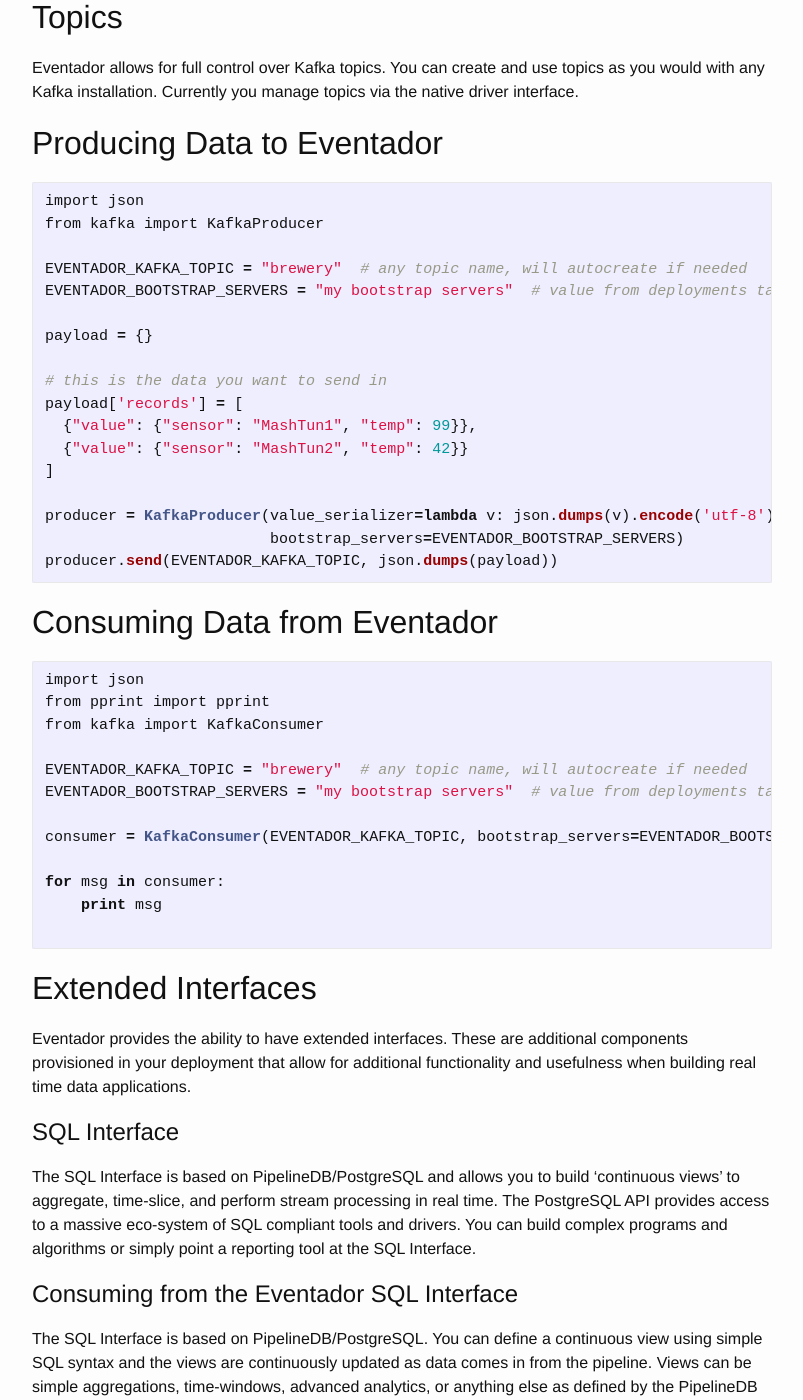
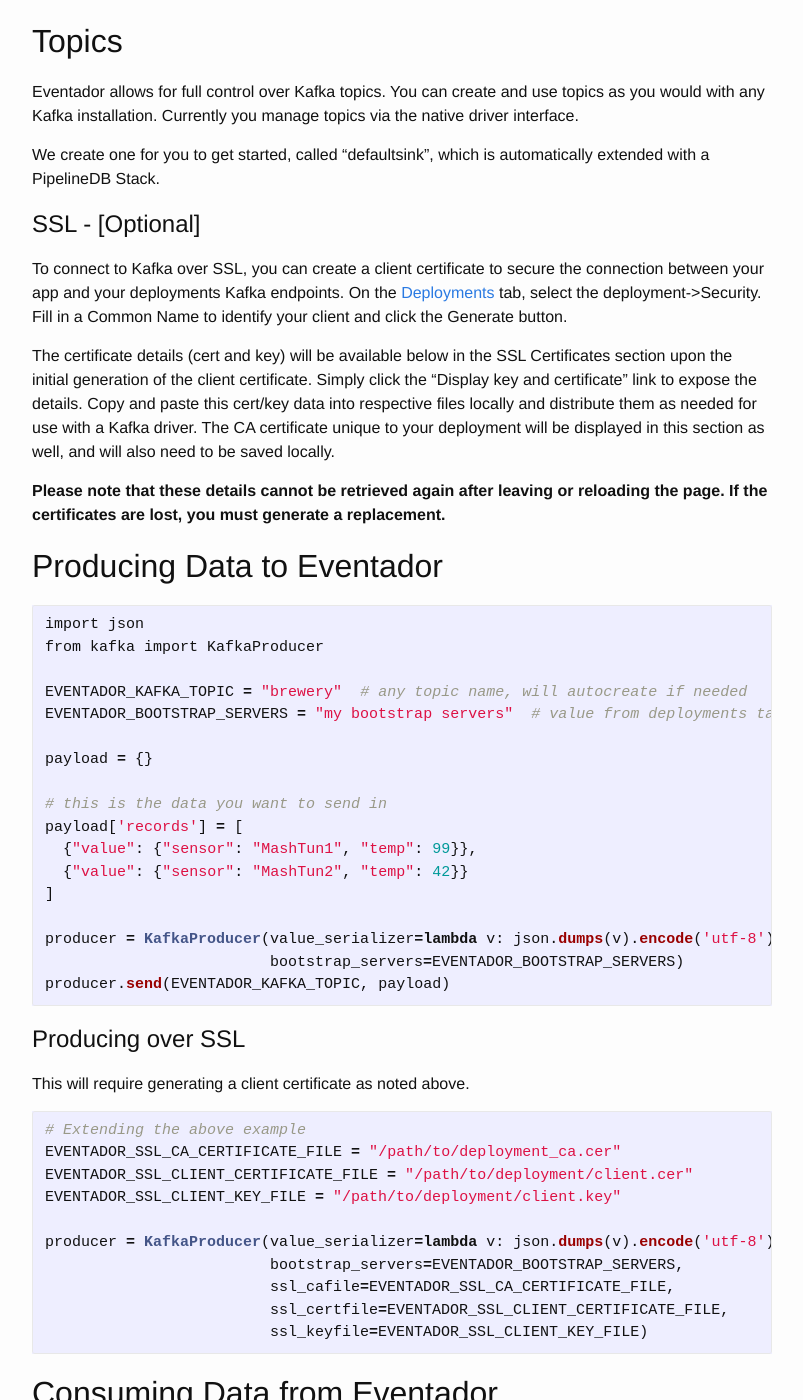
Before and after one commit to Eventador/eventador.github.io, a Jekyll site: the page built from _documentation/getting_started_guide.md, in a window 1280 px wide and 1400 px high, scrolled down 1257 px. Shown: the whole window, without its empty margins (238-1041 px from the left). Built offline with Jekyll 4.4.1, drawn with Linux system fonts in a browser that asks for light colours; some of the changed text lies outside the part shown.

Commit message:
Updates for beta 0.2.0

````diff
--- a/_documentation/getting_started_guide.md
+++ b/_documentation/getting_started_guide.md
@@ -13,7 +13,7 @@
 
 Eventador provides Kafka producer and consumer endpoints that speak native Kafka wire protocol and work with a Kafka native drivers.
 
-Eventador also has extended interfaces to make producing and consuming data more powerful.
+Eventador also has extended interfaces, called Stacks, to make producing and consuming data more powerful.
 
 Getting started with Eventador takes just a few simple steps.
 
@@ -32,7 +32,7 @@
 - Select the 'Create Deployment' button.
 - Name the deployment, and select the compute resource style appropriate for the workload being run.
 - Click create. A deployment may take a bit of time to provision. A deployment can not be used until it's status is 'Active' in the [Deployments](http://console.eventador.io/deployments) tab.
-- An ACL must be created to allow the producers and consumers to connect. On the [Deployments](http://console.eventador.io/deployments) tab, select the deployment->ACLS->add ACL. Add a value in CIDR notation for the IP to whitelist.
+- An ACL must be created to allow the producers and consumers to connect. On the [Deployments](http://console.eventador.io/deployments) tab, select the deployment->Security->Add ACL. Add a value in CIDR notation for the IP to whitelist.
 
 ## Understanding Endpoints
 Endpoints are found by selecting [Deployments](http://console.eventador.io/deployments) tab, then connections. There are connection strings for:
@@ -46,6 +46,16 @@
 # Topics
 
 Eventador allows for full control over Kafka topics. You can create and use topics as you would with any Kafka installation. Currently you manage topics via the native driver interface.
+
+We create one for you to get started, called "defaultsink", which is automatically extended with a PipelineDB Stack.
+
+## SSL - [Optional]
+
+To connect to Kafka over SSL, you can create a client certificate to secure the connection between your app and your deployments Kafka endpoints. On the [Deployments](http://console.eventador.io/deployments) tab, select the deployment->Security.  Fill in a Common Name to identify your client and click the Generate button.
+
+The certificate details (cert and key) will be available below in the SSL Certificates section upon the initial generation of the client certificate. Simply click the "Display key and certificate" link to expose the details. Copy and paste this cert/key data into respective files locally and distribute them as needed for use with a Kafka driver. The CA certificate unique to your deployment will be displayed in this section as well, and will also need to be saved locally.
+
+**Please note that these details cannot be retrieved again after leaving or reloading the page. If the certificates are lost, you must generate a replacement.**
 
 # Producing Data to Eventador
 
@@ -66,14 +76,30 @@
 
 producer = KafkaProducer(value_serializer=lambda v: json.dumps(v).encode('utf-8'),
                          bootstrap_servers=EVENTADOR_BOOTSTRAP_SERVERS)
-producer.send(EVENTADOR_KAFKA_TOPIC, json.dumps(payload))
+producer.send(EVENTADOR_KAFKA_TOPIC, payload)
+```
+
+## Producing over SSL
+
+This will require generating a client certificate as noted above.
+
+```python
+# Extending the above example
+EVENTADOR_SSL_CA_CERTIFICATE_FILE = "/path/to/deployment_ca.cer"
+EVENTADOR_SSL_CLIENT_CERTIFICATE_FILE = "/path/to/deployment/client.cer"
+EVENTADOR_SSL_CLIENT_KEY_FILE = "/path/to/deployment/client.key"
+
+producer = KafkaProducer(value_serializer=lambda v: json.dumps(v).encode('utf-8'),
+                         bootstrap_servers=EVENTADOR_BOOTSTRAP_SERVERS,
+                         ssl_cafile=EVENTADOR_SSL_CA_CERTIFICATE_FILE,
+                         ssl_certfile=EVENTADOR_SSL_CLIENT_CERTIFICATE_FILE,
+                         ssl_keyfile=EVENTADOR_SSL_CLIENT_KEY_FILE)
 ```
 
 # Consuming Data from Eventador
 
 ```python
 import json
-from pprint import pprint
 from kafka import KafkaConsumer
 
 EVENTADOR_KAFKA_TOPIC = "brewery"  # any topic name, will autocreate if needed
@@ -83,10 +109,24 @@
 
 for msg in consumer:
     print msg
-
 ```
 
-# Extended Interfaces
+## Consuming over SSL
+
+```python
+# Extending the above example
+EVENTADOR_SSL_CA_CERTIFICATE_FILE = "/path/to/deployment_ca.cer"
+EVENTADOR_SSL_CLIENT_CERTIFICATE_FILE = "/path/to/deployment/client.cer"
+EVENTADOR_SSL_CLIENT_KEY_FILE = "/path/to/deployment/client.key"
+
+consumer = KafkaConsumer(EVENTADOR_KAFKA_TOPIC,
+                         bootstrap_servers=EVENTADOR_BOOTSTRAP_SERVERS,
+                         ssl_cafile=EVENTADOR_SSL_CA_CERTIFICATE_FILE,
+                         ssl_certfile=EVENTADOR_SSL_CLIENT_CERTIFICATE_FILE,
+                         ssl_keyfile=EVENTADOR_SSL_CLIENT_KEY_FILE)
+```
+
+# Extended Interfaces - Stacks
 
 Eventador provides the ability to have extended interfaces. These are additional components provisioned in your deployment that allow for additional functionality and usefulness when building real time data applications.
 
@@ -103,8 +143,7 @@
 To login to the database and query the sample view and create more continuous views:
 
 - Download the PipelineDB client [here](https://www.pipelinedb.com/download).
-- Connect to the database using psql with your username, database. The login information, and hostname is available in the Eventador [Console](http://console.eventador.io/pipelines), select the pipeline then connections.
-- By convention, the database username is your login username, and the database_name is username_pipelinename.
+- Connect to the database using psql with your username, database. The login information, and hostname is available in the Eventador [Console](http://console.eventador.io/stacks), select the stack to view the stack details complete with connection information.
 
 ```bash
 psql -U <username> -h <hostname> -p 9000 <database_name>
@@ -117,7 +156,7 @@
 SELECT * FROM ev_sample_view LIMIT 10;
 ```
 
-Continuous views are created on a stream. Every pipeline has a default stream named ```<pipeline name>_stream``` created automatically, with a payload field with the data type JSON.
+Continuous views are created on a stream. Every default stack has a default stream named ```defaultsink_stream``` created automatically, with a payload field with the data type JSON.
 
 You can create a new continuous view:
 
@@ -125,7 +164,7 @@
 -- average temperature of sensors over the last 5 minutes by sensor name
 CREATE CONTINUOUS VIEW brewery_sensor_temps WITH (max_age = '5 minutes') AS
 SELECT payload->>'sensor', AVG((payload->>'temp'::text)::numeric)
-FROM brewery_stream
+FROM defaultsink_stream
 GROUP BY payload->>'sensor';
 ```
 
@@ -136,7 +175,7 @@
 CREATE CONTINUOUS VIEW brewery_temps_by_hourofday AS
 SELECT date_part('hour', arrival_timestamp) as ts,
 avg((payload->>'temp'::text)::numeric)
-FROM brewery_stream
+FROM defaultsink_stream
 GROUP BY ts;
 ```
 
````
